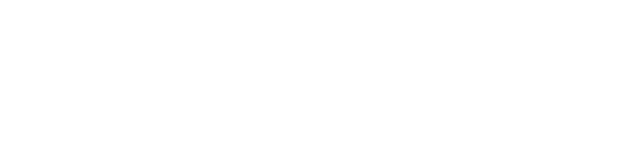
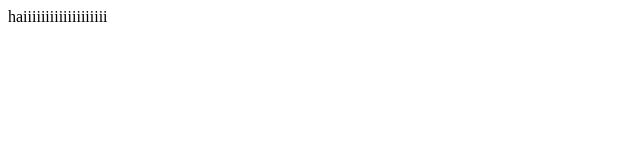
Before and after one commit to ekachandrasetiawan/learn, a plain HTML site: page index.html in a window 1280 px wide. Shown: the whole page, without its empty margins (0-640 px from the left). Drawn offline with Linux system fonts and the light colour scheme.

Commit message:
penambahan isi di body index.html

```diff
--- a/index.html
+++ b/index.html
@@ -1,4 +1,4 @@
 <html>
 <head></head>
-<body></body>
+<body>haiiiiiiiiiiiiiiiiiii</body>
 </html>
```
